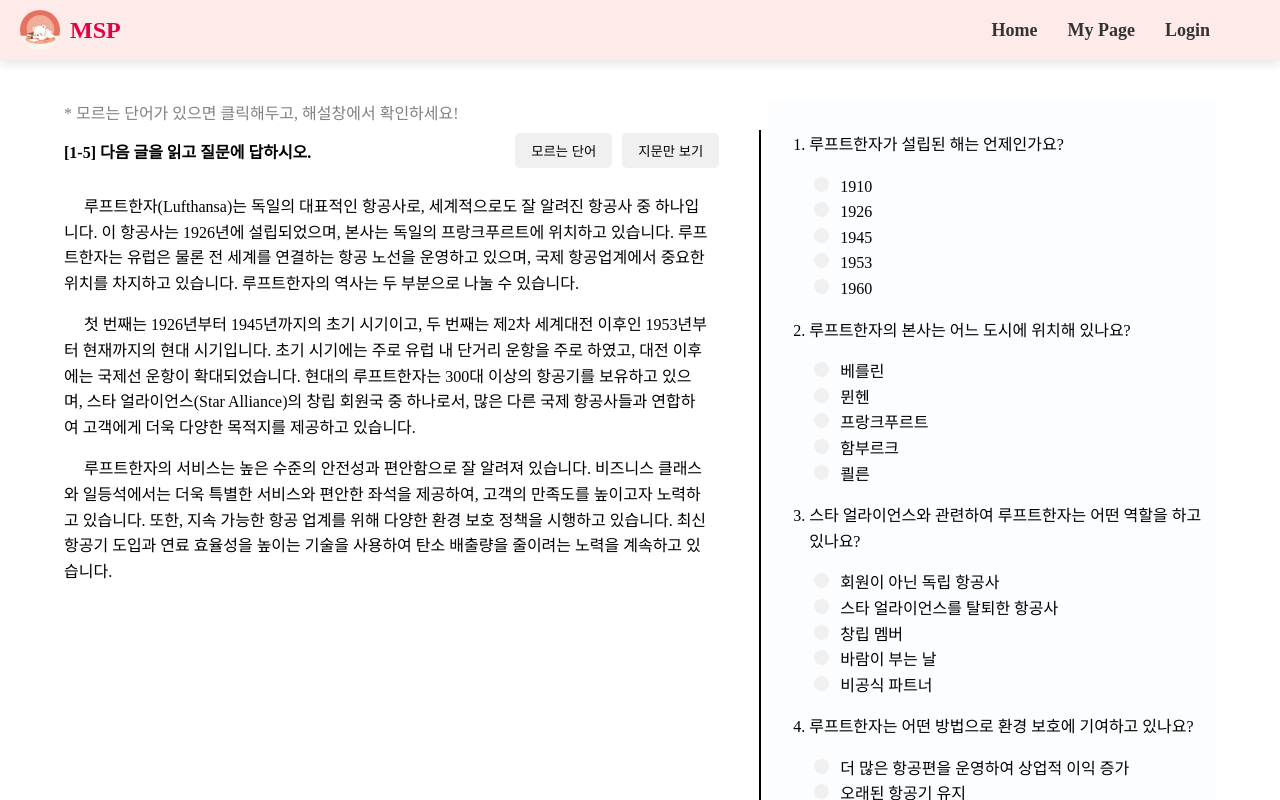
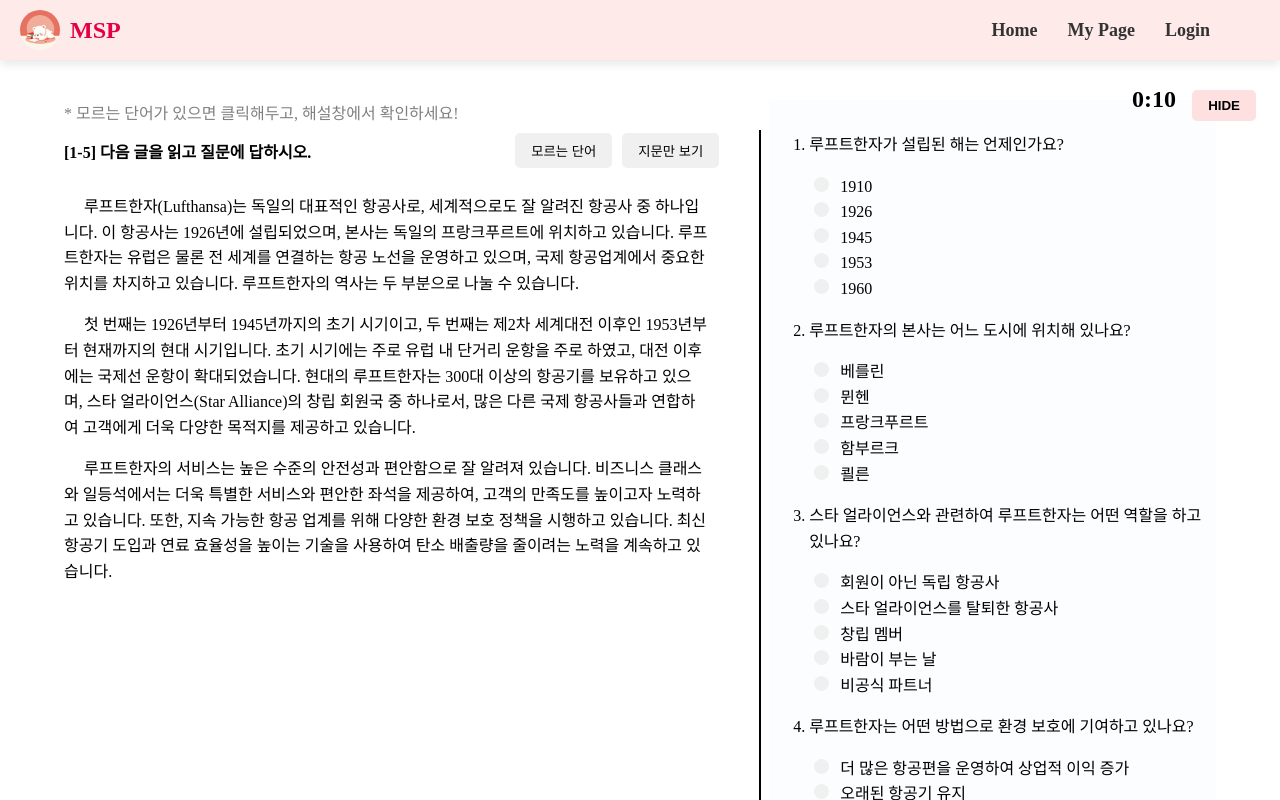
Before and after one commit to MSP-MoonSunPower/msp-backend, a React (Create React App) app in the folder frontend/: page /question in a window 1280 px wide. Built offline with nearby package versions, Linux system fonts and the light colour scheme.

Commit message:
타이머

```diff
--- a/frontend/src/routes/Home.js
+++ b/frontend/src/routes/Home.js
@@ -48,17 +48,6 @@
             오늘의 지문으로 바로 가기
           </button>
         </Link>
-      </div>
-      <div style={{ marginTop: "30px", fontSize: "40px" }}>
-        <span style={{ color: "red" }}>★</span>
-        <span style={{ color: "orange" }}> Made </span>
-        <span style={{ color: "yellow" }}>by.</span>
-        <span style={{ color: "green" }}> 최환 </span>
-        <span style={{ color: "blue" }}>안서진 </span>
-        <span style={{ color: "indigo" }}>오승민 </span>
-        <span style={{ color: "violet" }}>나윤재 </span>
-        <span style={{ color: "red" }}>황세빈 </span>
-        <span style={{ color: "orange" }}>★</span>
       </div>
 
       <div className={styles.logoContainer}>
--- a/frontend/src/routes/Question.js
+++ b/frontend/src/routes/Question.js
@@ -1,15 +1,20 @@
-import React, { useState } from "react";
+import React, { useState, useEffect } from "react";
 import styles from "./Question.module.css";
 import { useNavigate } from "react-router-dom";
+import logo from "../logo.jpg";
 
 const Question = () => {
   const [selectedAnswers, setSelectedAnswers] = useState(Array(5).fill(null));
   const [showPopup, setShowPopup] = useState(false);
   const [isModalOpen, setIsModalOpen] = useState(false);
-  const [highlightedWords, setHighlightedWords] = useState([]); // 하이라이트된 단어들
-  const [highlightedText, setHighlightedText] = useState(""); // 하이라이트된 텍스트
+  const [highlightedWords, setHighlightedWords] = useState([]);
+  const [highlightedText, setHighlightedText] = useState("");
   const navigate = useNavigate();
   const [showFullPassage, setShowFullPassage] = useState(false);
+  const [seconds, setSeconds] = useState(0);
+  const [isVisible, setIsVisible] = useState(true);
+  const [elapsedTime, setElapsedTime] = useState("");
+  const [intervalId, setIntervalId] = useState(null); // 타이머 ID 저장 상태
 
   const openModal = () => setIsModalOpen(true);
   const closeModal = () => setIsModalOpen(false);
@@ -20,7 +25,30 @@
     setSelectedAnswers(updatedAnswers);
   };
 
+  const startTimer = () => {
+    const id = setInterval(() => {
+      setSeconds((prevSeconds) => prevSeconds + 1);
+    }, 1000);
+    setIntervalId(id);
+  };
+
+  const stopTimer = () => {
+    if (intervalId) {
+      clearInterval(intervalId);
+      setIntervalId(null);
+    }
+  };
+
+  useEffect(() => {
+    startTimer(); // 타이머 시작
+    return () => stopTimer(); // 컴포넌트 언마운트 시 타이머 정리
+  }, []);
+
   const handleSubmit = () => {
+    stopTimer(); // 타이머 멈추기
+    const elapsedMinutes = Math.floor(seconds / 60);
+    const elapsedDisplaySeconds = seconds % 60;
+    setElapsedTime(`${elapsedMinutes}분 ${elapsedDisplaySeconds}초`);
     setShowPopup(true);
   };
 
@@ -30,6 +58,7 @@
 
   const handleCancel = () => {
     setShowPopup(false);
+    startTimer(); // 타이머 다시 시작
   };
 
   const handleShowFullPassage = () => {
@@ -40,7 +69,6 @@
     setShowFullPassage(false);
   };
 
-  // 단어 하이라이트 및 저장 기능
   const handleMouseUp = () => {
     const selection = window.getSelection();
     const text = selection.toString().trim();
@@ -51,13 +79,12 @@
     }
   };
 
-  // 하이라이트 기능
   const highlightSelectedText = () => {
     const selection = window.getSelection();
     if (selection.rangeCount > 0) {
       const range = selection.getRangeAt(0);
       const span = document.createElement("span");
-      span.className = styles.highlight; // CSS 클래스 추가
+      span.className = styles.highlight;
       span.textContent = selection.toString();
       range.deleteContents();
       range.insertNode(span);
@@ -65,7 +92,9 @@
     }
   };
 
-  // 단어 삭제 기능
+  const minutes = Math.floor(seconds / 60);
+  const displaySeconds = seconds % 60;
+
   const handleDeleteWord = (index) => {
     setHighlightedWords((prevWords) => prevWords.filter((_, i) => i !== index));
   };
@@ -150,9 +179,10 @@
                       </li>
                     ))}
                   </ul>
-                  <button onClick={closeModal} className={styles.closeButton}>
-                    닫기
-                  </button>
+                  <button
+                    onClick={closeModal}
+                    className={styles.closeButton}
+                  ></button>
                 </div>
               </div>
             )}
@@ -226,6 +256,20 @@
         )}
 
         <div className={styles.questions}>
+          <div className={styles.Timer}>
+            {isVisible && (
+              <h1>
+                {minutes}:
+                {displaySeconds < 10 ? `0${displaySeconds}` : displaySeconds}
+              </h1>
+            )}
+          </div>
+          <button
+            className={styles.timerBTN}
+            onClick={() => setIsVisible(!isVisible)}
+          >
+            {isVisible ? "HIDE" : "SHOW"}
+          </button>
           <ol>
             {questions.map((item, index) => (
               <li key={index}>
@@ -256,6 +300,7 @@
       {showPopup && (
         <div className={styles.popup}>
           <p>정말 제출하시겠습니까?</p>
+          <p>소요 시간: {elapsedTime}</p> {/* 소요 시간 표시 */}
           <div>
             <button onClick={handleCancel} className={styles.cancelButton}>
               뒤로 가기
--- a/frontend/src/routes/Question.module.css
+++ b/frontend/src/routes/Question.module.css
@@ -261,3 +261,27 @@
 .highlight {
   background-color: rgb(253, 252, 170);
 }
+
+.Timer {
+  font-size: 12px;
+  margin-right: 30px;
+  position: absolute; /* 위치를 고정시키기 위해 사용 */
+  top: -10px; /* 원하는 위치에 따라 값을 조정 */
+  /* 오른쪽으로 고정 */
+  display: flex;
+  align-items: center;
+  right: 30px;
+}
+
+.timerBTN {
+  position: absolute; /* 위치를 고정시키기 위해 사용 */
+  top: 10px; /* 원하는 위치에 따라 값을 조정 */
+  right: -20px;
+  padding: 8px 16px;
+  border: none;
+  cursor: pointer;
+  border-radius: 5px;
+  background-color: #ffe0e0;
+  margin-left: 10px;
+  font-weight: bold;
+}
```
